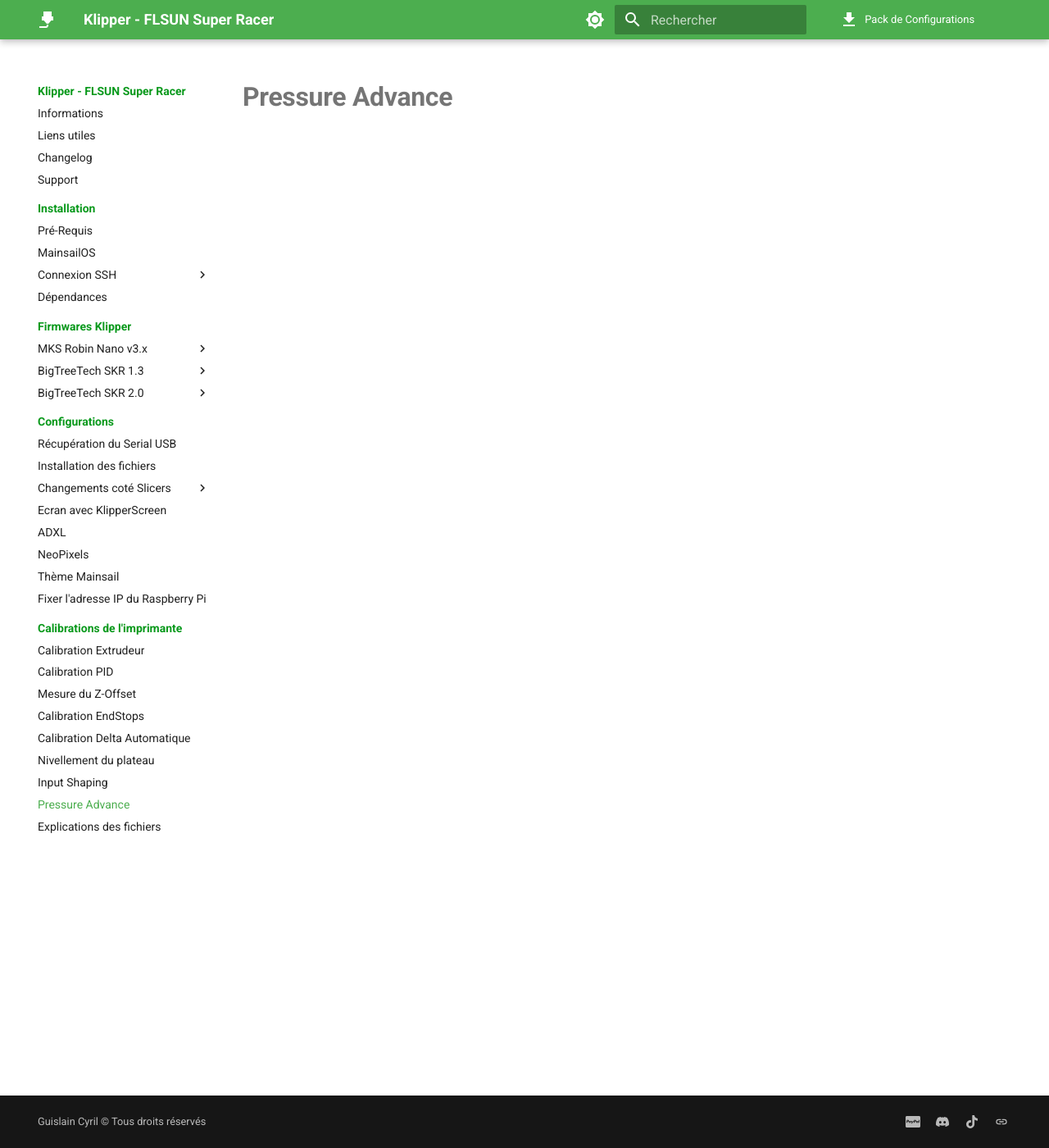
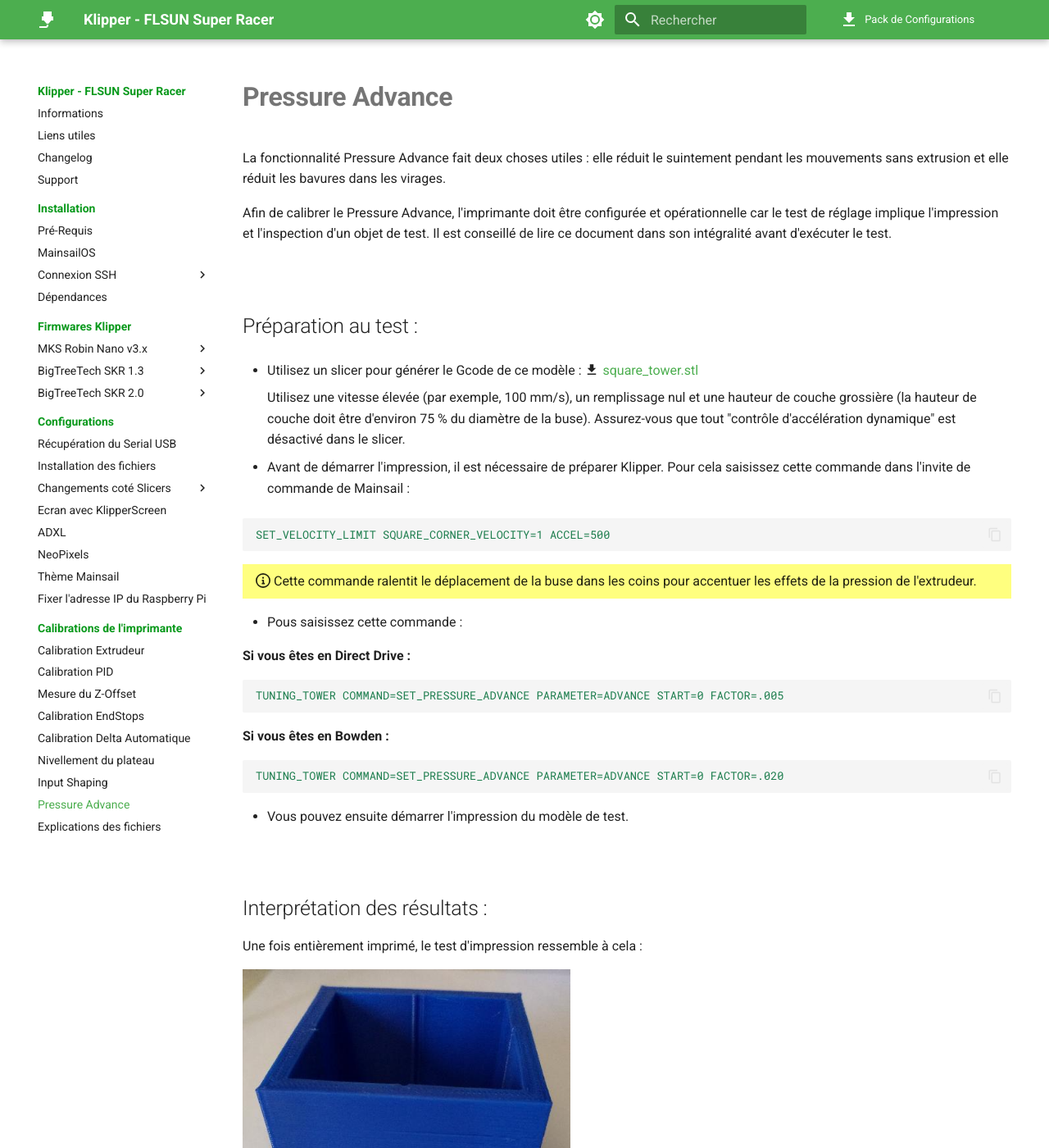
Before and after one commit to Guilouz/test, an MkDocs documentation site: the page built from docs/calibrations/pressure-advance.md, in a window 1280 px wide and 1400 px high. Shown: the whole window at 82% size. Built offline with MkDocs 1.6.1 and Material for MkDocs 9.7.7, drawn with Linux system fonts in a browser that asks for light colours; comment, search, counter and statistics services are not loaded; some of the changed text lies outside the part shown.

Commit message:
Update pressure-advance.md

````diff
--- a/docs/calibrations/pressure-advance.md
+++ b/docs/calibrations/pressure-advance.md
@@ -4,3 +4,106 @@
 ---
 
 # Pressure Advance
+
+La fonctionnalité Pressure Advance fait deux choses utiles : elle réduit le suintement pendant les mouvements sans extrusion et elle réduit les bavures dans les virages.
+
+Afin de calibrer le Pressure Advance, l'imprimante doit être configurée et opérationnelle car le test de réglage implique l'impression et l'inspection d'un objet de test. Il est conseillé de lire ce document dans son intégralité avant d'exécuter le test.
+
+<br />
+
+## Préparation au test :
+
+ - Utilisez un slicer pour générer le Gcode de ce modèle : :material-download: <a href="https://www.klipper3d.org/prints/square_tower.stl" target="_blank">square_tower.stl</a>
+
+    Utilisez une vitesse élevée (par exemple, 100 mm/s), un remplissage nul et une hauteur de couche grossière (la hauteur de couche doit être d'environ 75 % du diamètre de la buse). Assurez-vous que tout "contrôle d'accélération dynamique" est désactivé dans le slicer.
+
+- Avant de démarrer l'impression, il est nécessaire de préparer Klipper. Pour cela saisissez cette commande dans l'invite de commande de Mainsail :
+
+``` yaml
+SET_VELOCITY_LIMIT SQUARE_CORNER_VELOCITY=1 ACCEL=500
+```
+
+{==
+
+:octicons-info-16: Cette commande ralentit le déplacement de la buse dans les coins pour accentuer les effets de la pression de l'extrudeur.
+
+==}
+
+- Pous saisissez cette commande :
+
+**Si vous êtes en Direct Drive :**
+
+``` yaml
+TUNING_TOWER COMMAND=SET_PRESSURE_ADVANCE PARAMETER=ADVANCE START=0 FACTOR=.005
+```
+
+**Si vous êtes en Bowden :**
+
+``` yaml
+TUNING_TOWER COMMAND=SET_PRESSURE_ADVANCE PARAMETER=ADVANCE START=0 FACTOR=.020
+```
+
+- Vous pouvez ensuite démarrer l'impression du modèle de test.
+
+<br />
+
+## Interprétation des résultats :
+
+Une fois entièrement imprimé, le test d'impression ressemble à cela :
+
+![Pressure Advance](../assets/img/calibrations/pressure-1.png){ width="400" }
+
+La commande TUNING_TOWER ci-dessus demande à Klipper de modifier le paramètre pressure_advance sur chaque couche de l'impression. Les couches supérieures de l'impression auront une valeur d'avance de pression plus élevée. Les couches inférieures auront des bavures dans les coins, et les couches au-dessus du réglage idéal peuvent conduire à des coins arrondis et à une mauvaise extrusion menant au coin.
+
+On peut annuler l'impression plus tôt si l'on constate que les coins ne s'impriment plus bien (et ainsi on peut éviter d'imprimer des couches dont on sait qu'elles sont au-dessus de la valeur idéale de pression_avance).
+
+Inspectez l'impression, puis utilisez un pied à coulisse numérique pour trouver la hauteur qui a les meilleurs coins de qualité. En cas de doute, préférez une hauteur inférieure :
+
+![Pressure Advance](../assets/img/calibrations/pressure-2.png){ width="400" }
+
+- La valeur **pressure_advance** peut alors être calculée comme cela :
+
+    {==START==} :fontawesome-solid-plus: {==hauteur_mesurée==} :fontawesome-solid-xmark: {==FACTOR==} :fontawesome-solid-arrow-right-long: pressure_advance
+
+    Par exemple : 0 :fontawesome-solid-plus: 12.90 :fontawesome-solid-xmark: 0.005 :fontawesome-solid-arrow-right-long: 0.0645
+
+    Pour les extrudeurs **Direct Drive** le **FACTOR = 0.005** et pour les extrudeurs **Bowden** le **FACTOR = 0.020**
+
+{==
+
+:octicons-info-16: Les valeurs **pressure_advance** typiques sont comprises entre 0.050 et 1.000 (une valeur haute est généralement constatée en Bowden).
+
+==}
+
+- Rendez-vous dans l'onglet **Machine** sur le menu latéral gauche, ouvrez le fichier **printer.cfg** et modifiez la ligne **pressure_advance** de la section **Paramètres Extrudeur & Driver** (retirez également le # pour activer la fonctionnalité) :
+
+``` yaml hl_lines="19 20" title="printer.cfg"
+########################################
+# Paramètres Extrudeur & Driver
+########################################
+
+[extruder]
+step_pin: PB3
+dir_pin: !PB4
+enable_pin: !PD5
+microsteps: 16
+rotation_distance: 5.7
+full_steps_per_rotation: 200
+nozzle_diameter: 0.400
+filament_diameter: 1.750
+heater_pin: PC8
+sensor_type: ATC Semitec 104NT-4-R025H42G
+sensor_pin: PA0
+min_temp: -5
+max_temp: 275
+pressure_advance: 0.0645
+pressure_advance_smooth_time: 0.01
+max_extrude_only_distance: 800.0
+instantaneous_corner_velocity: 2.5
+```
+
+<br />
+
+Vous trouverez plus d'informations sur la documentation officielle : :material-web: <a href="https://www.klipper3d.org/Pressure_Advance.html" target="blank">Pressure Advance | Klipper</a>
+
+<br />
````
